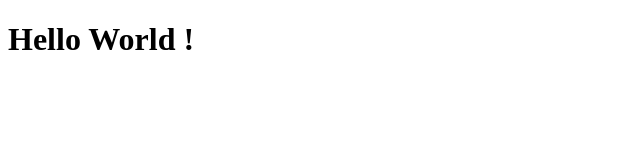
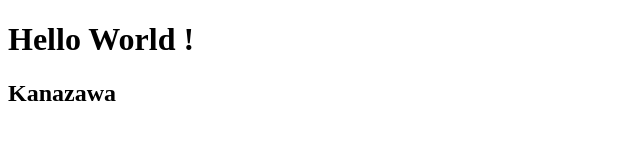
Before and after one commit to lifeistech/tech_study_git, a plain HTML site: page index.html in a window 1280 px wide. Shown: the whole page, without its empty margins (0-640 px from the left). Drawn offline with Linux system fonts and the light colour scheme.

Commit message:
Update index.html

```diff
--- a/index.html
+++ b/index.html
@@ -6,5 +6,6 @@
 </head>
 <body>
 <h1>Hello World !</h1>
+<h2>Kanazawa</h2>
 </body>
 </html>
```
